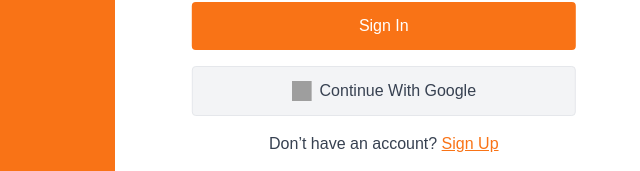
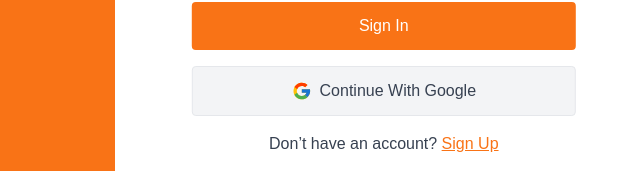
Before and after one commit to Kidus-M/StreamSynx, a Next.js app: page / in a window 1280 px wide. Shown: the part 421-592 px from the top of the page, without its empty margins (525-1165 px from the left). Built offline with nearby package versions, Linux system fonts and the light colour scheme; grey boxes are pictures that could not be loaded.

Commit message:
fixing the google logo

```diff
--- a/package.json
+++ b/package.json
@@ -8,7 +8,8 @@
   "dependencies": {
     "next": "latest",
     "react": "18.2.0",
-    "react-dom": "18.2.0"
+    "react-dom": "18.2.0",
+    "react-icons": "^5.4.0"
   },
   "engines": {
     "node": ">=18"
--- a/pages/index.js
+++ b/pages/index.js
@@ -1,4 +1,5 @@
-import { useState } from 'react';
+import { useState } from "react";
+import { FcGoogle } from "react-icons/fc";
 
 export default function Home() {
   const [isSignUp, setIsSignUp] = useState(false);
@@ -7,26 +8,31 @@ export default function Home() {
     <div className="relative h-screen bg-white overflow-hidden">
       <div
         className={`absolute inset-0 flex transition-all duration-500${
-          isSignUp ? 'translate-x-full ' : ''
+          isSignUp ? "translate-x-full " : ""
         } max-md:flex-col max-md:translate-x-0 max-md:h-auto`}
       >
-
         <div
           className={`w-1/2 h-full transition-all duration-500 ${
-            isSignUp ? 'bg-blue-900 rounded-l-[50px] hidden' : 'bg-orange-500 rounded-r-[50px]'
+            isSignUp
+              ? "bg-blue-900 rounded-l-[50px] hidden"
+              : "bg-orange-500 rounded-r-[50px]"
           } flex justify-center items-center max-md:w-full max-md:h-48 max-md:rounded-none max-md:rounded-b-[50px]`}
         ></div>
 
         <div
           className={`w-1/2 h-full transition-all duration-500 ${
-            isSignUp ? 'bg-blue-900 rounded-l-[50px]' : 'bg-white max-md:bg-orange-500'
+            isSignUp
+              ? "bg-blue-900 rounded-l-[50px]"
+              : "bg-white max-md:bg-orange-500"
           } flex justify-center items-center max-md:w-full max-md:h-48 max-md:rounded-none max-md:rounded-b-[50px] right-0 absolute`}
         ></div>
       </div>
-      <div className="w-screen absolute inset-0 flex justify-center items-center max-md:flex-col max-md:pt-16"> {/** This is the parent that carries them */}
+      <div className="w-screen absolute inset-0 flex justify-center items-center max-md:flex-col max-md:pt-16">
+        {" "}
+        {/** This is the parent that carries them */}
         <div
           className={`w-96 transition-all duration-500 transform ${
-            isSignUp ? 'translate-x-[-70%]' : 'translate-x-[70%]'
+            isSignUp ? "translate-x-[-70%]" : "translate-x-[70%]"
           } flex justify-center items-center max-md:translate-x-0 max-lg:md:w-2/5`}
         >
           {!isSignUp ? (
@@ -43,7 +49,9 @@ export default function Home() {
 function SignIn({ setIsSignUp }) {
   return (
     <div className="flex flex-col items-center justify-center w-screen h-full max-sm:px-4 lg:bg-red">
-      <h1 className="text-3xl font-bold text-orange-500 mb-6 font-poppins ">SIGN IN</h1>
+      <h1 className="text-3xl font-bold text-orange-500 mb-6 font-poppins ">
+        SIGN IN
+      </h1>
       <input
         type="email"
         placeholder="email@gmail.com"
@@ -54,13 +62,11 @@ function SignIn({ setIsSignUp }) {
         placeholder="Password"
         className="w-full p-3 border rounded mb-6 text-gray-700"
       />
-      <button className="w-full bg-orange-500 text-white py-3 rounded mb-4 font-poppins">Sign In</button>
+      <button className="w-full bg-orange-500 text-white py-3 rounded mb-4 font-poppins">
+        Sign In
+      </button>
       <button className="w-full bg-gray-100 text-gray-700 py-3 rounded mb-4 border font-poppins flex items-center justify-center">
-        <img
-          src="/google-logo.png"
-          alt="Google Logo"
-          className="w-5 h-5 mr-2"
-        />
+        <FcGoogle className="text-xl mr-2" />
         Continue With Google
       </button>
       <p className="text-gray-700 font-poppins">
@@ -79,7 +85,9 @@ function SignIn({ setIsSignUp }) {
 function SignUp({ setIsSignUp }) {
   return (
     <div className="flex flex-col items-center justify-center w-screen h-full max-sm:px-4">
-      <h1 className="text-3xl font-bold text-blue-900 mb-6 font-poppins ">SIGN UP</h1>
+      <h1 className="text-3xl font-bold text-blue-900 mb-6 font-poppins ">
+        SIGN UP
+      </h1>
       <input
         type="text"
         placeholder="Name"
@@ -95,13 +103,11 @@ function SignUp({ setIsSignUp }) {
         placeholder="Password"
         className="w-full p-3 border rounded mb-6 text-gray-700"
       />
-      <button className="w-full bg-blue-900 text-white py-3 rounded mb-4 font-poppins">Sign Up</button>
+      <button className="w-full bg-blue-900 text-white py-3 rounded mb-4 font-poppins">
+        Sign Up
+      </button>
       <button className="w-full bg-gray-100 text-gray-700 py-3 rounded mb-4 border font-poppins flex items-center justify-center">
-        <img
-          src="/google-logo.png"
-          alt="Google Logo"
-          className="w-5 h-5 mr-2"
-        />
+        <FcGoogle className="text-xl mr-2" />
         Sign Up With Google
       </button>
       <p className="text-gray-700 font-poppins">
```
Also changed, not shown: 1 other file (tests, documents, lock files or other folders).
